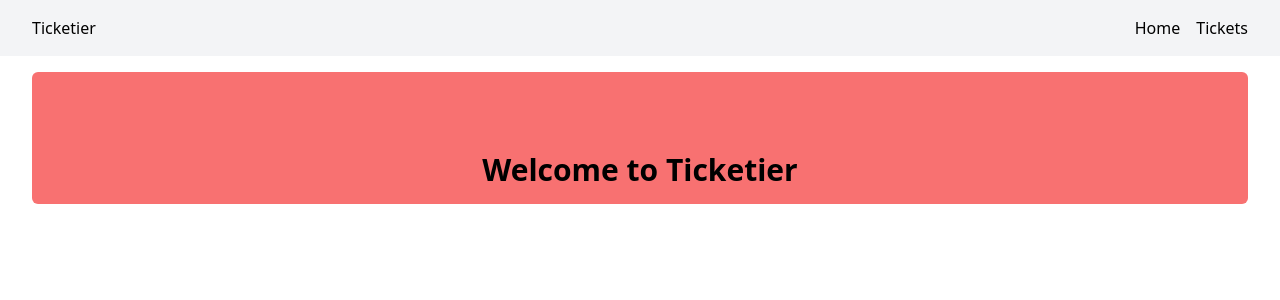
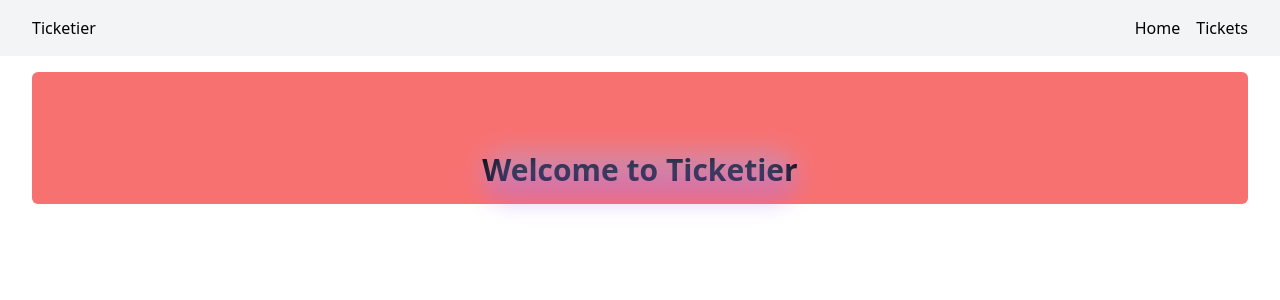
Before and after one commit to AleksandrPolishchuk/TicketierApp, a Next.js app in the folder frontend/ticketier-front-nextjs/: page / in a window 1280 px wide. Shown: the top 300 px of the page. Built offline with nearby package versions, Linux system fonts and the light colour scheme.

Commit message:
add styling v.3 HomePage (frontend)

```diff
--- a/frontend/ticketier-front-nextjs/app/page.tsx
+++ b/frontend/ticketier-front-nextjs/app/page.tsx
@@ -4,6 +4,7 @@ const HomePage = () => {
       <div className="mt-16">
         <h1 className="relative text-xl sm:text-3xl font-bold">
           Welcome to Ticketier
+          <div className="absolute inset-0 w-full h-8 sm:h-12 rounded-full bg-gradient-to-t from-purple-500 to-blue-300 blur-md opacity-40"></div>
         </h1>
       </div>
     </div>
```
